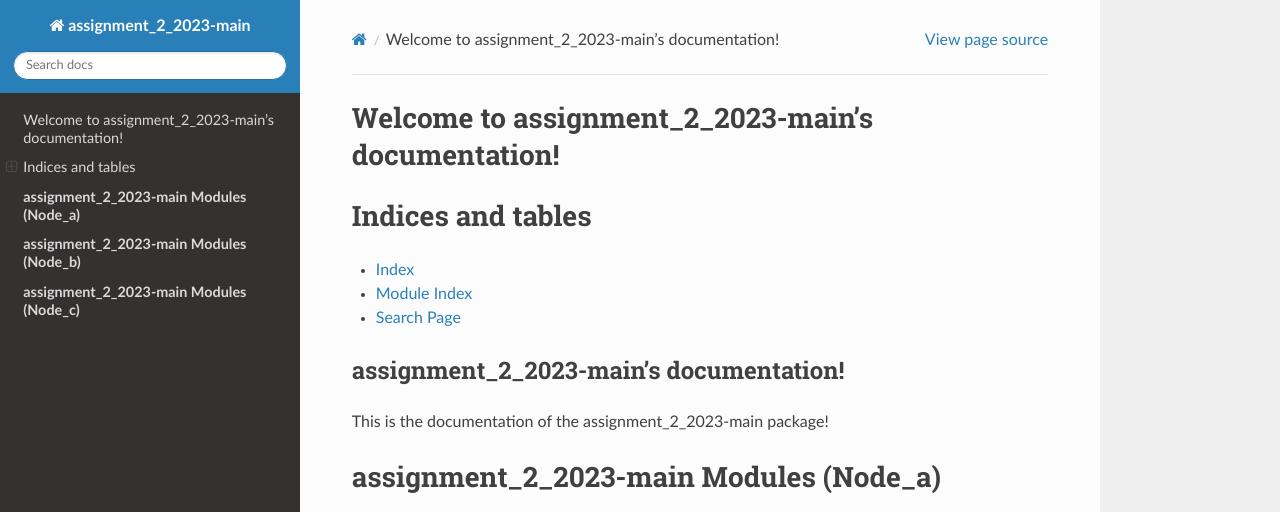
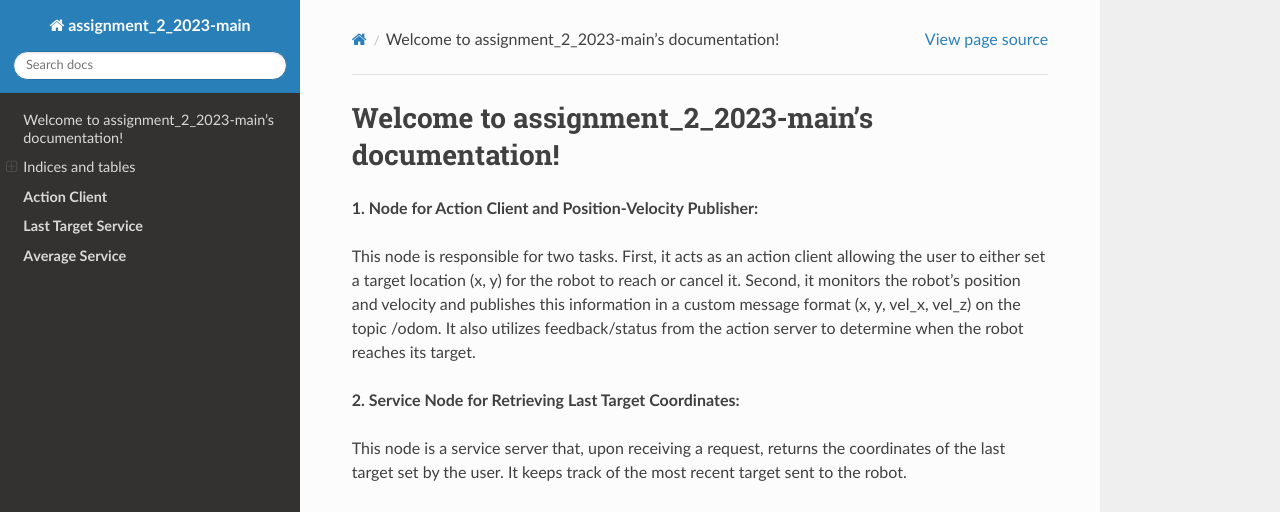
Before and after one commit to ALFA-PM/ResearchTrack1_Assignment2, a Sphinx documentation site: the page built from docs/source/index.rst, in a window 1280 px wide and 1400 px high. Shown: the top 512 px of the window. Built offline with Sphinx 7.4.7 and the Read the Docs theme 2.0.0, drawn with Linux system fonts in a browser that asks for light colours; some of the changed text lies outside the part shown; grey boxes are pictures that could not be loaded.

Commit message:
Update index.rst

```diff
--- a/docs/source/index.rst
+++ b/docs/source/index.rst
@@ -5,6 +5,18 @@
 
 Welcome to assignment_2_2023-main's documentation!
 ====================================================
+
+**1. Node for Action Client and Position-Velocity Publisher:**
+
+This node is responsible for two tasks. First, it acts as an action client allowing the user to either set a target location (x, y) for the robot to reach or cancel it. Second, it monitors the robot's position and velocity and publishes this information in a custom message format (x, y, vel_x, vel_z) on the topic /odom. It also utilizes feedback/status from the action server to determine when the robot reaches its target.
+
+**2. Service Node for Retrieving Last Target Coordinates:**
+
+This node is a service server that, upon receiving a request, returns the coordinates of the last target set by the user. It keeps track of the most recent target sent to the robot.
+
+**3. Service Node for Distance and Speed Calculation:**
+
+This node acts as a service server as well. It subscribes to the robot's position and velocity using a custom message format. When called, it calculates and provides two pieces of information: the distance of the robot from the target and the average speed of the robot. It computes the distance by comparing the robot's position with the target's position and calculates the average speed by analyzing the robot's velocity over time.
 
 .. toctree::
    :maxdepth: 2
@@ -23,17 +35,17 @@ assignment_2_2023-main's documentation!
 ****************************************
 This is the documentation of the assignment_2_2023-main package!
 
-**assignment_2_2023-main Modules (Node_a)**
+**Action Client**
 ==============================================
-.. automodule:: scripts.node_a
+.. automodule:: scripts.action_client
   :members:
 
-**assignment_2_2023-main Modules (Node_b)**
+**Last Target Service**
 ===============================================
-.. automodule:: scripts.node_b
+.. automodule:: scripts.last_target_service
    :members:
 
-**assignment_2_2023-main Modules (Node_c)**
+**Average Service**
 ===============================================
-.. automodule:: scripts.node_c
+.. automodule:: scripts.avg_service
    :members:
```
